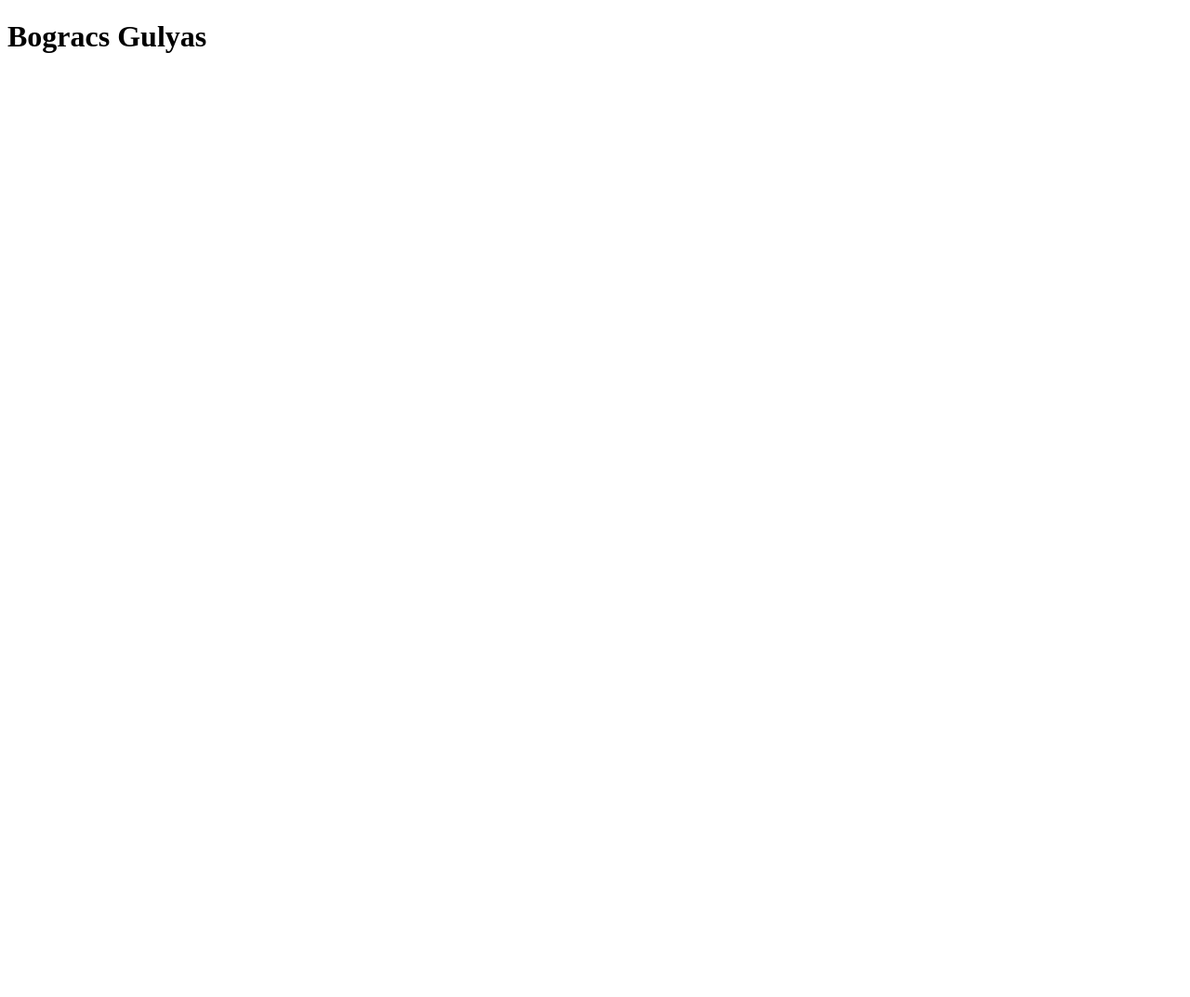
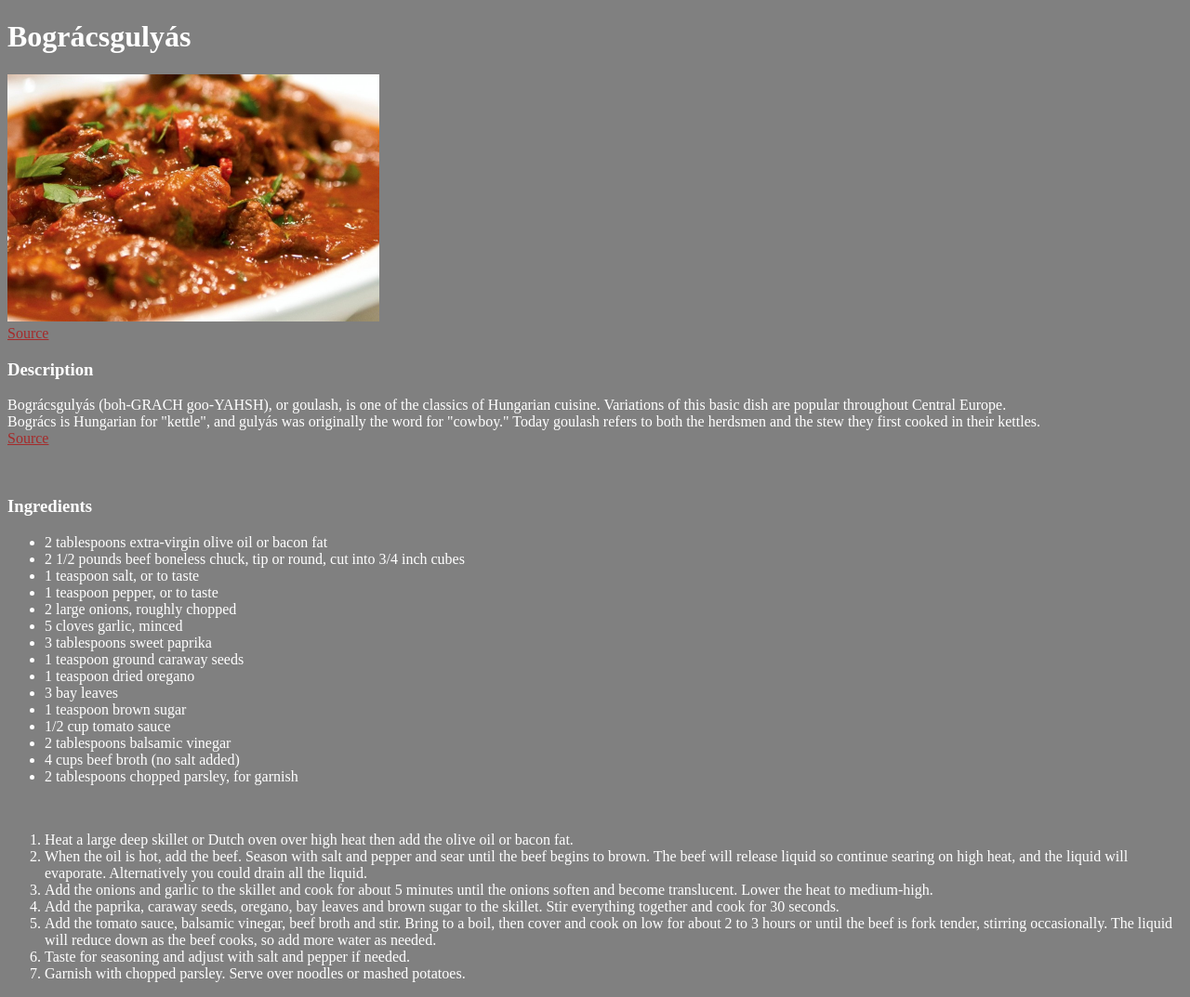
Before and after one commit to alexiswi/odin-recipes, a plain HTML site: page recipes/bogracsgulyas.html in a window 1280 px wide. Shown: the whole page at 93% size. Before the commit the page ends 800 px from the top, so only its background shows below. Drawn offline with Linux system fonts and the light colour scheme.

Commit message:
Add Recipes & colors

```diff
--- a/recipes/bogracsgulyas.html
+++ b/recipes/bogracsgulyas.html
@@ -3,9 +3,61 @@
 <head>
     <meta charset="UTF-8">
 
-    <title>Bogracs Gulyas</title>
+    <title>Bográcsgulyás</title>
 </head>
-<body>
-    <h1>Bogracs Gulyas</h1>
+<body bgcolor="gray" text="white" link="brown" vlink="black" alink="white">
+    <h1>Bográcsgulyás</h1>
+
+    <img src="bogracsgulyas.jpg" width="400" height="266">
+    <br>
+    <a href="https://tasteofnovascotia.com/recipes/venison-goulash/">Source</a>
+
+    <h3>Description</h3>
+    <p>Bográcsgulyás (boh-GRACH goo-YAHSH), or goulash, is one of the classics of Hungarian
+       cuisine. Variations of this basic dish are popular throughout Central Europe.
+    <br>
+        Bogrács is Hungarian for "kettle", and gulyás was originally the word for "cowboy."
+        Today goulash refers to both the herdsmen and the stew they first cooked in their
+        kettles.
+    <br>
+        <a href="https://www.whats4eats.com/soups/bogracsgulyas-recipe">Source</a></p>
+    <br>
+    <h3>Ingredients</h3>
+    <ul>
+        <li>2 tablespoons extra-virgin olive oil or bacon fat</li>
+        <li>2 1/2 pounds beef boneless chuck, tip or round, cut into 3/4 inch cubes</li>
+        <li>1 teaspoon salt, or to taste</li>
+        <li>1 teaspoon pepper, or to taste</li>
+        <li>2 large onions, roughly chopped</li>
+        <li>5 cloves garlic, minced</li>
+        <li>3 tablespoons sweet paprika</li>
+        <li>1 teaspoon ground caraway seeds</li>
+        <li>1 teaspoon dried oregano</li>
+        <li>3 bay leaves</li>
+        <li>1 teaspoon brown sugar</li>
+        <li>1/2 cup tomato sauce</li>
+        <li>2 tablespoons balsamic vinegar</li>
+        <li>4 cups beef broth (no salt added)</li>
+        <li>2 tablespoons chopped parsley, for garnish</li>
+    </ul>
+<br>
+    <ol>
+        <li>Heat a large deep skillet or Dutch oven over high heat then add the olive oil or
+             bacon fat.</li>
+        <li>When the oil is hot, add the beef. Season with salt and pepper and sear until the
+             beef begins to brown. The beef will release liquid so continue searing on high
+              heat, and the liquid will evaporate. Alternatively you could drain all the
+               liquid.</li>
+        <li>Add the onions and garlic to the skillet and cook for about 5 minutes until the
+             onions soften and become translucent. Lower the heat to medium-high.</li>
+        <li>Add the paprika, caraway seeds, oregano, bay leaves and brown sugar to the
+             skillet. Stir everything together and cook for 30 seconds.</li>
+        <li>Add the tomato sauce, balsamic vinegar, beef broth and stir. Bring to a boil,
+             then cover and cook on low for about 2 to 3 hours or until the beef is fork
+              tender, stirring occasionally. The liquid will reduce down as the beef cooks,
+               so add more water as needed.</li>
+        <li>Taste for seasoning and adjust with salt and pepper if needed.</li>
+        <li>Garnish with chopped parsley. Serve over noodles or mashed potatoes.</li>
+    </ol>
 </body>
 </html>
```
Also changed, not shown: index.html (+6 -2 lines), recipes/carbonara.html (added, +28 -0 lines), recipes/piroshki.html (added, +29 -0 lines), recipes/bogracsgulyas.jpg (added).
